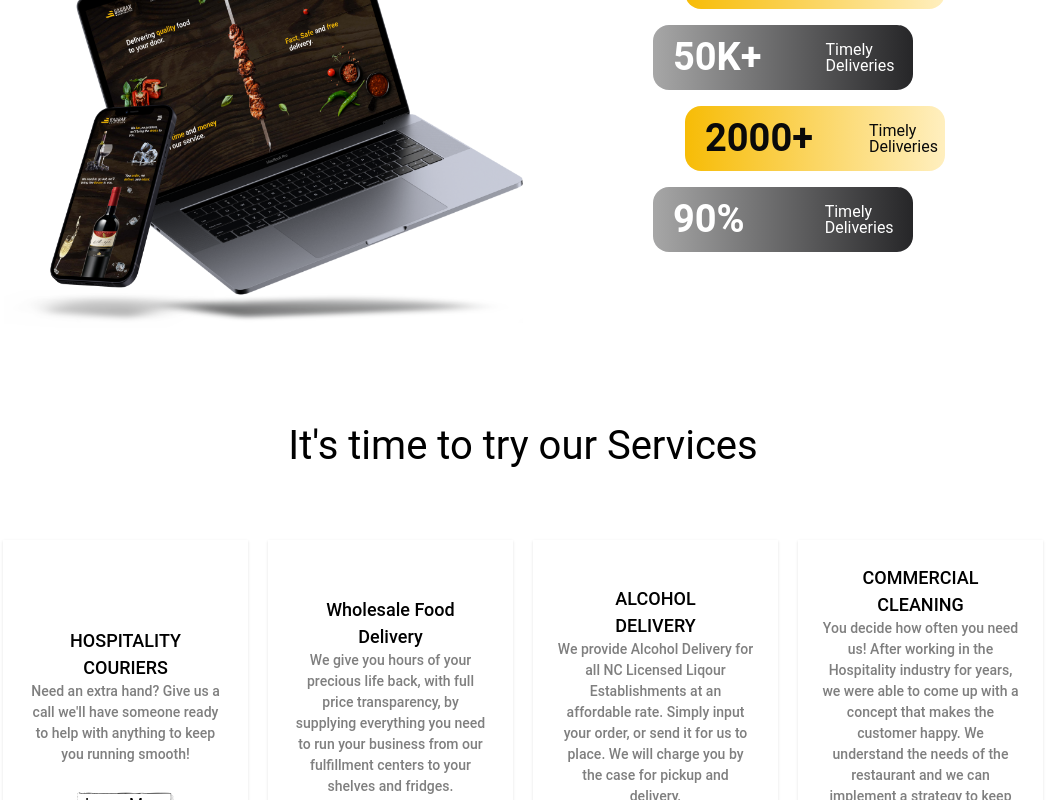
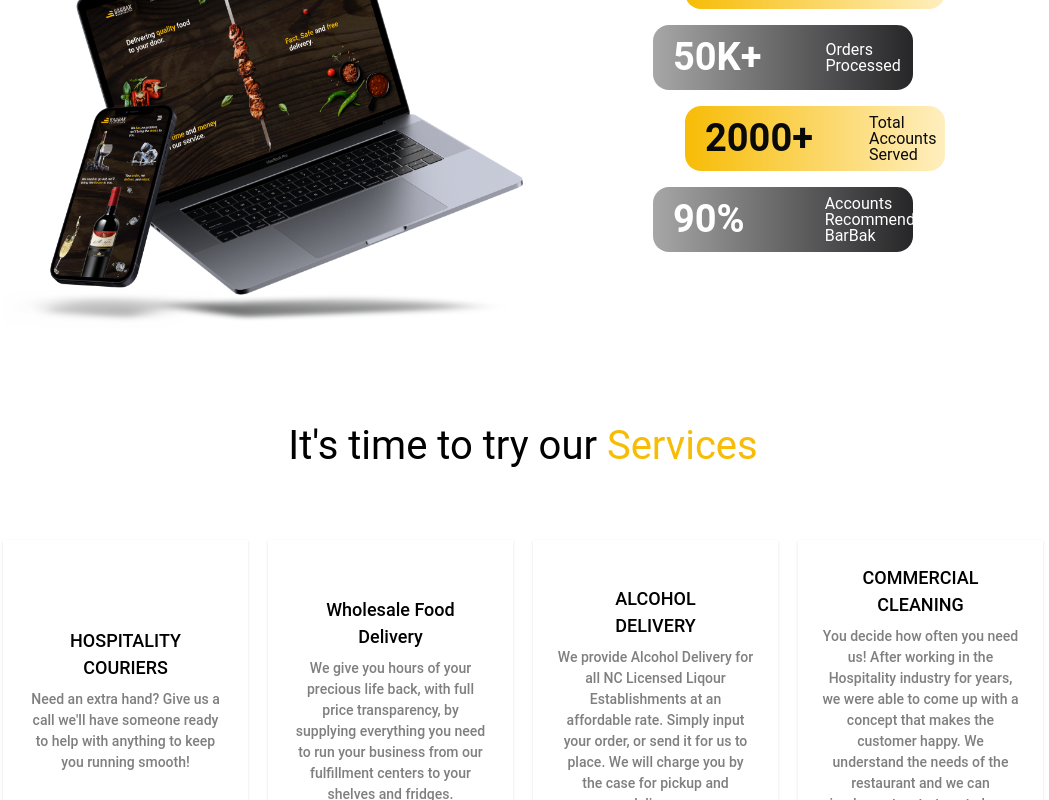
Before and after one commit to Anuran12/BarBak, a Next.js app: page / in a window 1280 px wide. Shown: the part 1040-1840 px from the top of the page, without its empty margins (117-1166 px from the left). Built offline with nearby package versions, Linux system fonts and the light colour scheme.

Commit message:
fix services

```diff
--- a/components/Services.js
+++ b/components/Services.js
@@ -1,7 +1,10 @@
 export default function Services() {
   return (
     <div className=" flex flex-col justify-center items-center px-[120px] mt-20">
-      <h1 className="text-[40px]">It&#39;s time to try our Services</h1>
+      <h1 className="text-[40px]">
+        It&#39;s time to try our{" "}
+        <span className="text-[#F7BC06]">Services</span>
+      </h1>
       <div className="grid grid-cols-4 gap-5 mt-16">
         <div className="shadow hover:shadow-2xl p-6 flex flex-col justify-center items-center">
           <h1 className=" font-[540] text-[18px] text-center">
@@ -9,7 +12,7 @@ export default function Services() {
             <br />
             COURIERS
           </h1>
-          <p className="text-[14px] text-center text-[#0a0a0a85] font-[530]">
+          <p className="text-[14px] text-center text-[#0a0a0a85] font-[530] mt-2">
             Need an extra hand? Give us a call we'll have someone ready to help
             with anything to keep you running smooth!
           </p>
@@ -26,7 +29,7 @@ export default function Services() {
             <br />
             Delivery
           </h1>
-          <p className="text-[14px] text-center text-[#0a0a0a85] font-[530]">
+          <p className="text-[14px] text-center text-[#0a0a0a85] font-[530] mt-2">
             We give you hours of your precious life back, with full price
             transparency, by supplying everything you need to run your business
             from our fulfillment centers to your shelves and fridges.
@@ -44,7 +47,7 @@ export default function Services() {
             <br />
             DELIVERY
           </h1>
-          <p className="text-[14px] text-center text-[#0a0a0a85] font-[530]">
+          <p className="text-[14px] text-center text-[#0a0a0a85] font-[530] mt-2">
             We provide Alcohol Delivery for all NC Licensed Liqour
             Establishments at an affordable rate. Simply input your order, or
             send it for us to place. We will charge you by the case for pickup
@@ -63,7 +66,7 @@ export default function Services() {
             <br />
             CLEANING
           </h1>
-          <p className="text-[14px] text-center text-[#0a0a0a85] font-[530]">
+          <p className="text-[14px] text-center text-[#0a0a0a85] font-[530] mt-2">
             You decide how often you need us! After working in the Hospitality
             industry for years, we were able to come up with a concept that
             makes the customer happy. We understand the needs of the restaurant
--- a/components/Stats.js
+++ b/components/Stats.js
@@ -27,8 +27,8 @@ export default function Stats() {
             50K+
           </h1>
           <p className=" w-1/2 ml-16 h-fit leading-4 text-[16px] text-[#ffffff] break-words font-normal">
-            Timely
-            <br /> Deliveries
+            Orders
+            <br /> Processed
           </p>
         </div>
         <div className="w-6/12 ml-16 flex bg-gradient-to-r from-[#F7BC06] to-[#ffefbf] px-5 py-1 rounded-2xl items-center">
@@ -36,8 +36,9 @@ export default function Stats() {
             2000+
           </h1>
           <p className=" w-1/2 ml-14 h-fit leading-4 text-[16px] text-[#0A0A0A] break-words font-normal">
-            Timely
-            <br /> Deliveries
+            Total
+            <br /> Accounts
+            <br /> Served
           </p>
         </div>
         <div className="w-6/12 flex bg-gradient-to-r from-[#a7a7a7] to-[#262628] px-5 py-1 rounded-2xl items-center">
@@ -45,8 +46,9 @@ export default function Stats() {
             90%
           </h1>
           <p className=" w-1/2 ml-20 h-fit leading-4 text-[16px] text-[#ffffff] break-words font-normal">
-            Timely
-            <br /> Deliveries
+            Accounts
+            <br /> Recommend
+            <br /> BarBak
           </p>
         </div>
       </div>
```
